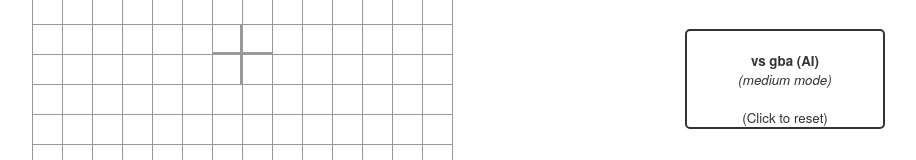
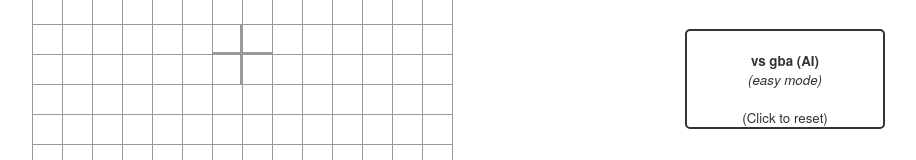
Before and after one commit to sabertazimi/gba, a React app: page / in a window 1280 px wide. Shown: the part 321-481 px from the top of the page, without its empty margins (111-1027 px from the left). Built offline with nearby package versions, Linux system fonts and the light colour scheme.

Commit message:
update(core-ai): change ai mode

```diff
--- a/src/ai.json
+++ b/src/ai.json
@@ -1,7 +1,7 @@
 {
   "name": "gba",
   "introduction": "a simple GoBang ai",
-  "defaultMode": "medium",
+  "defaultMode": "easy",
   "sampleMap": [
     [0, 0, 0, 0, 0, 0, 0, 0, 0, 0, 0, 0, 0, 0, 0],
     [0, 0, 0, 0, 0, 0, 0, 0, 0, 0, 0, 0, 0, 0, 0],
--- a/src/core/ai.js
+++ b/src/core/ai.js
@@ -21,16 +21,16 @@ class AI {
   bestPlay(currentState) {
     switch (this.config.mode) {
       case AIMode.EASY:
+        MCTS.runSearch(currentState, 0.1);
+        break;
+      case AIMode.MEDIUM:
         MCTS.runSearch(currentState, 1);
         break;
-      case AIMode.MEDIUM:
+      case AIMode.HARD:
         MCTS.runSearch(currentState, 3);
         break;
-      case AIMode.HARD:
-        MCTS.runSearch(currentState, 6);
-        break;
       default:
-        MCTS.runSearch(currentState, 3);
+        MCTS.runSearch(currentState, 1);
         break;
     }
 
```
